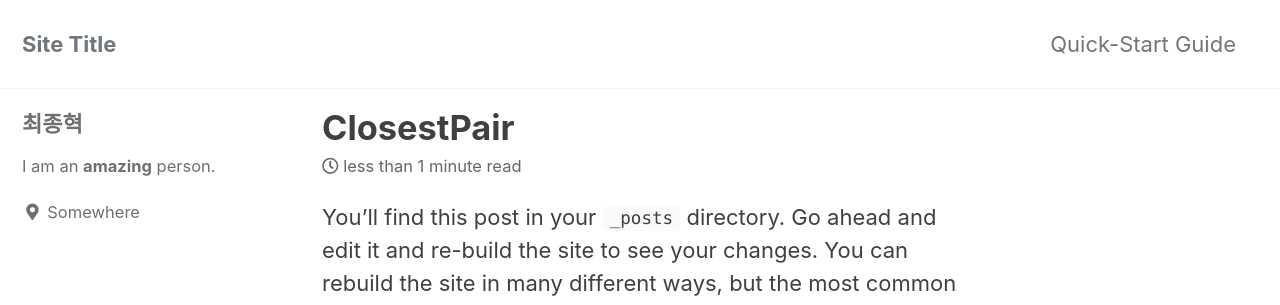
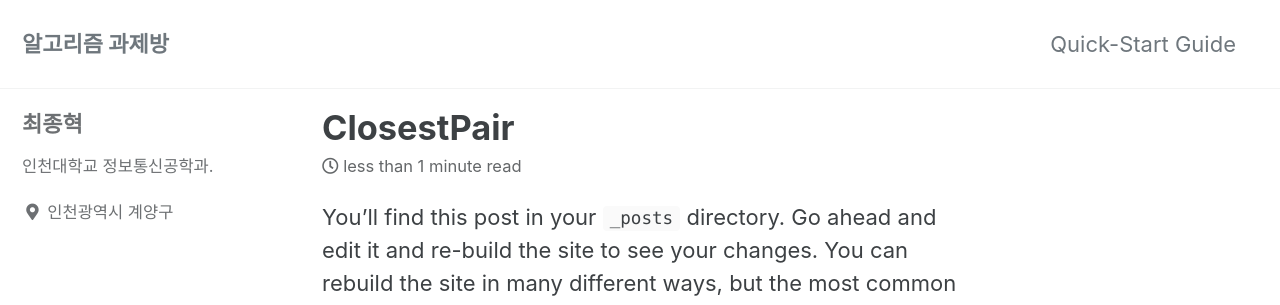
Before and after one commit to Orohora/Orohora.github.io, a Jekyll site: the page built from _posts/2021-03-29-ClosestPair.markdown, in a window 1280 px wide. Shown: the top 305 px of the page. Built offline with Jekyll 4.4.1, drawn with Linux system fonts in a browser that asks for light colours; cached includes are drawn as plain includes.

Commit message:
config done

```diff
--- a/_config.yml
+++ b/_config.yml
@@ -16,7 +16,7 @@ minimal_mistakes_skin    : "default" # "air", "aqua", "contrast", "dark", "dirt"
 
 # Site Settings
 locale                   : "en-US"
-title                    : "Site Title"
+title                    : "알고리즘 과제방"
 title_separator          : "-"
 subtitle                 : # site tagline that appears below site title in masthead
 name                     : "Your Name"
@@ -96,8 +96,8 @@ analytics:
 author:
   name             : "최종혁"
   avatar           : # path of avatar image, e.g. "/assets/images/bio-photo.jpg"
-  bio              : "I am an **amazing** person."
-  location         : "Somewhere"
+  bio              : "인천대학교 정보통신공학과."
+  location         : "인천광역시 계양구"
   email            :
   links:
     - label: "Email"
```
Also changed, not shown: Gemfile.lock.
